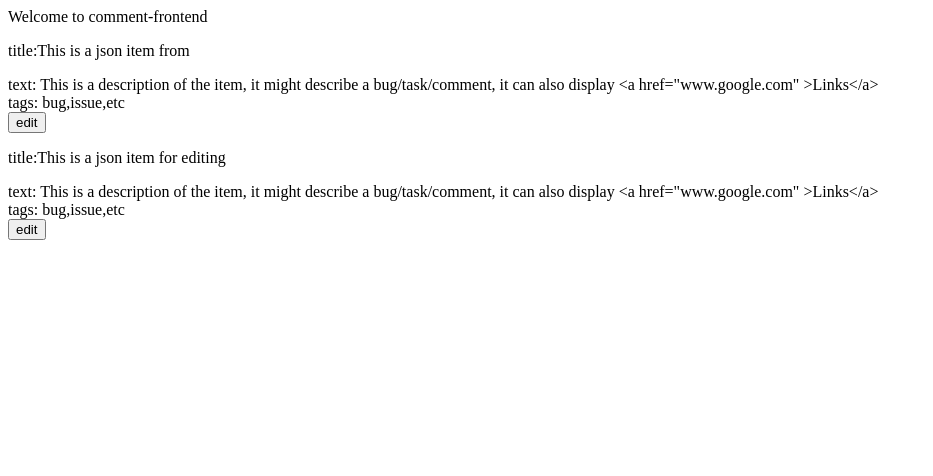
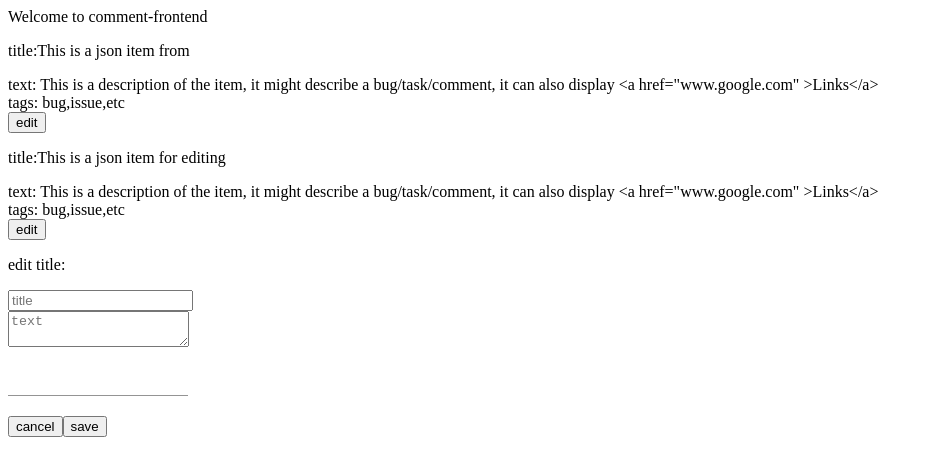
Before and after one commit to Abebw/comment-frontend, an Angular app: page / in a window 1280 px wide. Shown: the top 476 px of the page, without its empty margins (0-933 px from the left). Built offline with nearby package versions, Linux system fonts and the light colour scheme.

Commit message:
added code to successfully append comments

```diff
--- a/src/app/app.component.html
+++ b/src/app/app.component.html
@@ -5,5 +5,6 @@
   <app-read-comment *ngIf="!comment.value.edit" [comment]="comment.value" (startEdit)="startEdit(comment.value)"></app-read-comment>
   <app-edit-comment *ngIf="comment.value.edit" [comment]="comment.value" (cancelEdit)="cancelEdit(comment.value)" (saveEdit)="saveEdit($event)"></app-edit-comment>
 </div>
+<app-edit-comment [comment]="tempComment" hideCancel="true" (saveEdit)="saveEdit($event)"></app-edit-comment>
 
 <router-outlet></router-outlet>
--- a/src/app/app.component.ts
+++ b/src/app/app.component.ts
@@ -18,6 +18,7 @@ export interface Comment {
 export class AppComponent {
   title = 'comment-frontend';
   comments:Map<string, Comment>;
+  tempComment:Comment;
 
   private commentService: CommentService;
   constructor(private cs: CommentService) {
@@ -25,10 +26,12 @@ export class AppComponent {
   }
   ngOnInit(){
     this.updateCommentsFromServer();
+    this.initializeTempComment();
   }
+
   updateCommentsFromServer(){
-    this.commentService.getItems().subscribe(data => {
-      console.log('AppComments.updateComments subscribe running');
+    this.commentService.getItems().subscribe((data) => {
+      console.log('updateCommentsFromServer resolving');
       console.log(data);
       for( let record of data) {
         record[1].edit = false;
@@ -48,12 +51,22 @@ export class AppComponent {
     };
     comment.edit = false;
   }
+  initializeTempComment(){
+    this.tempComment = {
+      id:'dummyID',
+      title:'',
+      text:'',
+      tags:[],
+      edit:true
+    };
+  }
   saveEdit(comment) {
     console.log('app component saveEdit running');
     console.log(comment);
     if (comment.edit === false) {
       return;
     };
+
     this.comments.set(comment.id,{
       id: comment.id,
       title: comment.title,
@@ -61,6 +74,10 @@ export class AppComponent {
       tags: comment.tags,
       edit: false
     });
-    this.commentService.saveItems(this.comments).subscribe(data => this.updateCommentsFromServer());
+    if (isNaN(comment.id)) {
+      //TODO put a comment explaining this
+      this.initializeTempComment();
+    }
+    this.commentService.saveItems(this.comments).subscribe((data) => this.updateCommentsFromServer());
   }
 }
--- a/src/app/comment.service.ts
+++ b/src/app/comment.service.ts
@@ -15,10 +15,16 @@ export interface dbComment {
   providedIn: 'root'
 })
 export class CommentService {
-
   saveItems(comments):Observable<any> {
     console.log('service save items executing');
     for( let comment of comments) {
+      if (isNaN(comment[0])){
+        const newID = (this.maxId + 1) + '';
+        this.maxId++;
+
+        comment[0] = newID;
+        comment[1].id = newID;
+      }
       this.items.set(comment[0], {
         id: comment[1].id,
         title: comment[1].title,
@@ -30,6 +36,7 @@ export class CommentService {
   }
 
   items:Map<string, dbComment> = null;
+  maxId:number;
 
   getItems(): Observable<any> {
     console.log('service.getItems running');
@@ -37,12 +44,12 @@ export class CommentService {
       console.log('http.get observable initiating');
       return this.http.get<any>('./assets/mock-comments.json').pipe(map((response) => {
         this.items = new Map<string, dbComment>(response);
-        // return response.map((kvPair) => kvPair[1]);
+        this.maxId = this.items.size;
         console.log('service.getItems returning');
-        return this.items;
+        return new Map(this.items);
       }));
     }
-    return of(this.items);
+    return of(new Map(this.items));
   }
 
   addNewComment(comment){
--- a/src/app/edit-comment/edit-comment.component.ts
+++ b/src/app/edit-comment/edit-comment.component.ts
@@ -15,6 +15,7 @@ import { startWith, map } from 'rxjs/operators';
 export class EditCommentComponent implements OnInit {
   @Input() comment;
   @Input() allTags: string[];
+  @Input() hideCancel: boolean = false;
   @Output() cancelEdit: EventEmitter<any> = new EventEmitter();
   @Output() saveEdit: EventEmitter<any> = new EventEmitter();
   tempComment;
@@ -32,9 +33,12 @@ export class EditCommentComponent implements OnInit {
   @ViewChild('auto') matAutocomplete: MatAutocomplete;
 
   constructor() {
+    if (this.allTags==null){
+      this.allTags=[];
+    }
     this.filteredTags = this.tagCtrl.valueChanges.pipe(
       startWith(null),
-      map((fruit: string | null) => fruit ? this._filter(fruit) : this.allTags.slice()));
+      map((tag: string | null) => tag ? this._filter(tag) : this.allTags.slice()));
   }
 
   ngOnInit(): void {
```
